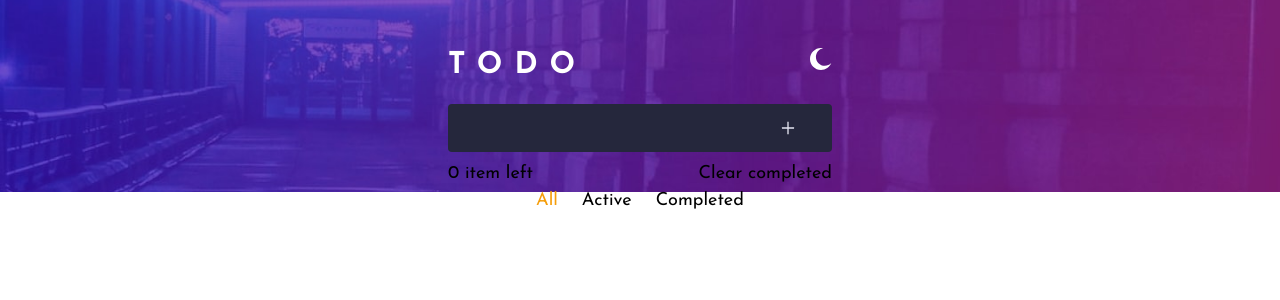
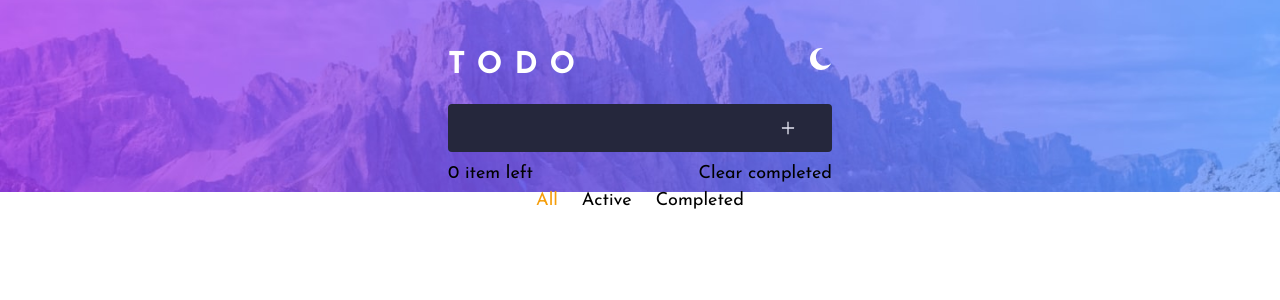
Before and after one commit to VladimirPariy/todo-TS-RTK-Tailwind, a React (Create React App) app: page / in a window 1280 px wide. Shown: the top 300 px of the page. Built offline with nearby package versions, Linux system fonts and the light colour scheme.

Commit message:
added changing header img

```diff
--- a/src/components/Header/Header.tsx
+++ b/src/components/Header/Header.tsx
@@ -1,26 +1,21 @@
-import React, {FC, useEffect, useState} from 'react';
+import React, {FC} from 'react';
 import cl from './Header.module.scss'
-import mobImg from '../../Assets/Image/bg-mobile-dark.jpg'
-import desImg from '../../Assets/Image/bg-desktop-dark.jpg'
+import mobDarkImg from '../../Assets/Image/bg-mobile-dark.jpg'
+import desDarkImg from '../../Assets/Image/bg-desktop-dark.jpg'
+import mobLightImg from '../../Assets/Image/bg-mobile-light.jpg'
+import desLightImg from '../../Assets/Image/bg-desktop-light.jpg'
+import {useScreenWidth} from "../../hooks/useScreenWidth";
+import {useAppSelector} from "../../hooks/useAppSelector";
+import {themeSelector} from "../../store/slice/themeSlice";
 
 const Header: FC = () => {
 
-    const [userWidth, setUserWidth] = useState<number>(window.innerWidth)
+    const theme = useAppSelector(themeSelector)
+    const userWidth = useScreenWidth()
 
-
-    const updateWidthScreen = () => {
-        setUserWidth(window.innerWidth)
-    }
-
-
-    useEffect(() => {
-        window.addEventListener("resize", updateWidthScreen);
-        return () => {
-            window.removeEventListener("resize", updateWidthScreen)
-        }
-    }, [])
-
-    let headerImg:string = userWidth > 500 ? desImg : mobImg
+    const headerDarkImg: string = userWidth > 500 ? desDarkImg : mobDarkImg
+    const headerLightImg: string = userWidth > 500 ? desLightImg : mobLightImg
+    const headerImg = theme === 'light' ? headerLightImg : headerDarkImg
 
     return (
         <div className={cl.header}>
--- /dev/null
+++ b/src/hooks/useScreenWidth.ts
@@ -0,0 +1,18 @@
+import {useEffect, useState} from "react";
+
+export const useScreenWidth = () => {
+    const [screenWidth, setScreenWidth] = useState<number>(window.innerWidth)
+
+    const updateWidthScreen = () => {
+        setScreenWidth(window.innerWidth)
+    }
+
+    useEffect(() => {
+        window.addEventListener("resize", updateWidthScreen);
+        return () => {
+            window.removeEventListener("resize", updateWidthScreen)
+        }
+    }, [])
+
+    return screenWidth
+}
```
